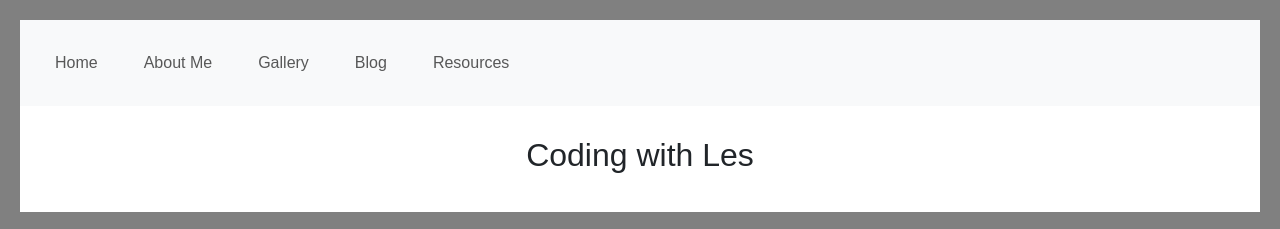
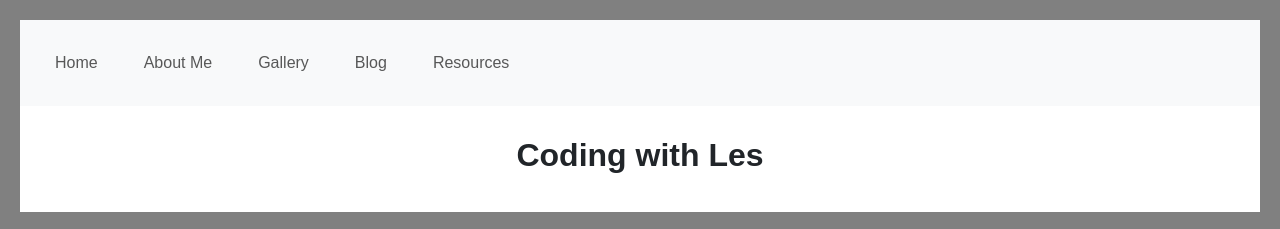
Before and after one commit to charleselm/Capstone-Level-1, a plain HTML site: page blog.html in a window 1280 px wide. Shown: the top 229 px of the page. Drawn offline with nearby package versions, Linux system fonts and the light colour scheme.

Commit message:
Update blog.html.

```diff
--- a/blog.css
+++ b/blog.css
@@ -82,3 +82,7 @@ footer {
     display: table;
     clear: both;
   }
+
+  .headline {
+    font-weight: bold;
+  }
--- a/blog.html
+++ b/blog.html
@@ -35,7 +35,7 @@
       </div>
     </nav>
     <div class="header">
-        <h2>Coding with Les</h2>
+        <h2 class="headline">Coding with Les</h2>
       </div>
 
       <div class="row">
--- a/index.css
+++ b/index.css
@@ -1,5 +1,6 @@
 h1 {
   font-weight: bold !important;
+  text-align: center;
 }
 
 body{
```
